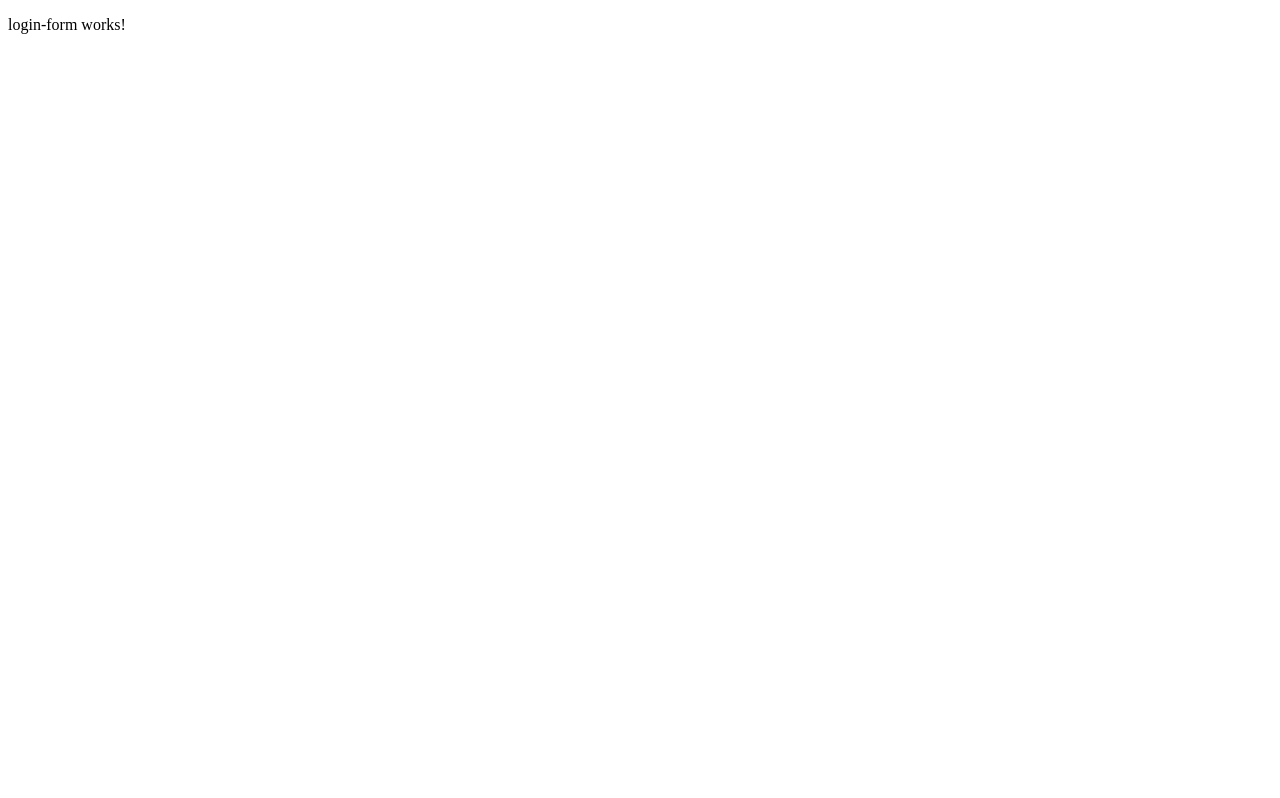
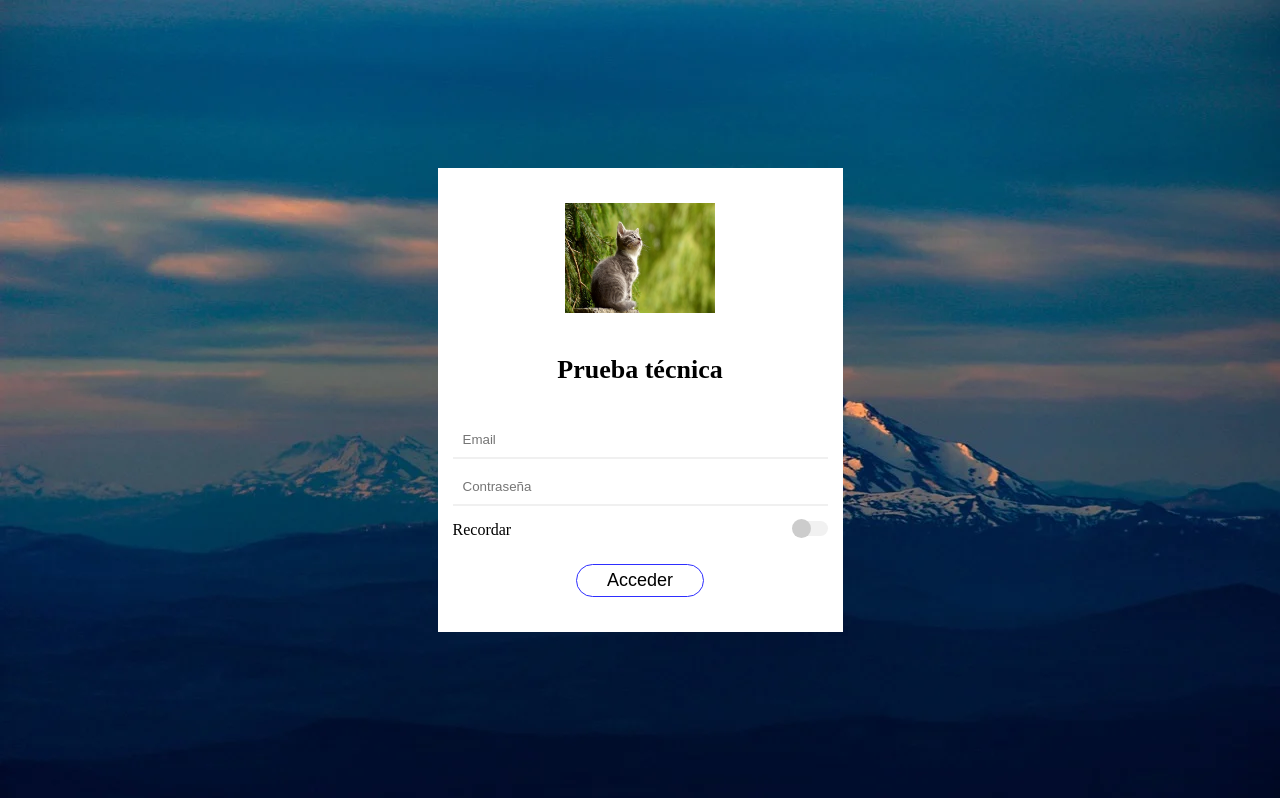
Before and after one commit to alekscommit/sanitas-app, an Angular app in the folder test_app/: page / in a window 1280 px wide. Built offline with nearby package versions, Linux system fonts and the light colour scheme.

Commit message:
Thecnical test according to design

```diff
--- a/test_app/src/app/app.component.scss
+++ b/test_app/src/app/app.component.scss
@@ -0,0 +1,6 @@
+html,
+body {
+  margin: 0px;
+  height: 100%;
+  overflow: hidden;
+}
--- a/test_app/src/app/app.module.ts
+++ b/test_app/src/app/app.module.ts
@@ -4,6 +4,8 @@ import { BrowserModule } from '@angular/platform-browser';
 import { AppRoutingModule } from './app-routing.module';
 import { AppComponent } from './app.component';
 import { LoginFormComponent } from './components/login-form/login-form.component';
+import { FormsModule } from '@angular/forms';
+import { CommonModule } from '@angular/common';
 
 @NgModule({
   declarations: [
@@ -12,7 +14,9 @@ import { LoginFormComponent } from './components/login-form/login-form.component
   ],
   imports: [
     BrowserModule,
-    AppRoutingModule
+    AppRoutingModule,
+    FormsModule,
+    CommonModule
   ],
   providers: [],
   bootstrap: [AppComponent]
--- a/test_app/src/app/components/login-form/login-form.component.html
+++ b/test_app/src/app/components/login-form/login-form.component.html
@@ -1 +1,26 @@
-<p>login-form works!</p>
+<div class="body-content">
+    <div class="main-container">
+        <img src="../../../assets/img/logo.jpg" />
+        <h1>Prueba técnica</h1>
+        <form (ngSubmit)="onSubmit(loginForm)" #loginForm="ngForm">
+            <div class="form-control">
+                <label for="email" [hidden]="true">Email</label>
+                <input type="text" id="email" name="email" [(ngModel)]="email" [email]="true" required placeholder="Email" />
+                <span>{{ emailErrorMessage }}</span>
+            </div>
+            <div class="form-control">
+                <label for="password" [hidden]="true">Password</label>
+                <input type="password" id="password" name="password" [(ngModel)]="password" required placeholder="Contraseña" />
+                <span>{{ passwordErrorMessage }}</span>
+            </div>
+            <div class="remember">
+                <label for="remember">Recordar</label>
+                <label class="switch">
+                    <input type="checkbox" id="remember" name="remember" [(ngModel)]="remember">
+                    <span class="slider"></span>
+                </label>
+            </div>
+            <button type="submit" class="btn-access">Acceder</button>
+        </form>
+    </div>
+</div>
--- a/test_app/src/app/components/login-form/login-form.component.scss
+++ b/test_app/src/app/components/login-form/login-form.component.scss
@@ -0,0 +1,118 @@
+.body-content {
+    background-image: url("../../../assets/img/background.jpg");
+    background-size: auto;
+    height: 100%;
+    margin: 0;
+    display: flex;
+    align-items: center;
+    justify-content: center;
+}
+h1 {
+    font-size: 26px;
+    padding: 20px;
+}
+.main-container {
+    width: 375px;
+    background: #fff;
+    text-align: center;
+    padding: 35px 15px;
+
+    img {
+        width: 150px;
+        height: 110px;
+    }
+}
+form {
+    .form-control {
+        width: 100%;
+        display: flex;
+        flex-direction: column;
+
+        input {
+            padding: 10px;
+            border: 0;
+            border-bottom: 2px solid #f0f0f0;
+            outline: none;
+        }
+        span {
+            text-align: left;
+            padding: 5px 0;
+            color: #C00;
+        }
+    }
+    button {
+        background-color: transparent;
+        border-radius: 18px;
+        padding: 5px 30px;
+        border: 1px solid #2E2EFF;
+        margin-top: 20px;
+        cursor: pointer;
+        font-size: 18px;
+    }
+    button:hover {
+        background-color: #f0f0f0;
+    }
+}
+
+.remember {
+    display: flex;
+    padding: 5px 0;
+    & label:first-child {
+        flex-grow: 1;
+        text-align: left;
+    }
+}
+.slider {
+}
+
+.slider:before {
+}
+.switch {
+    position: relative;
+    display: inline-block;
+    width: 35px;
+    height: 15px;
+
+    input {
+        opacity: 0;
+        width: 0;
+        height: 0;
+    }
+    .slider {
+        position: absolute;
+        border-radius: 34px;
+        cursor: pointer;
+        top: 0;
+        left: 0;
+        right: 0;
+        bottom: 0;
+        background-color: #f1f1f1;
+        transition: 0.4s;
+
+        &:before {
+            position: absolute;
+            border-radius: 50%;
+            content: "";
+            height: 19px;
+            width: 19px;
+            left: -1px;
+            bottom: -2px;
+            background-color: #ccc;
+            transition: 0.4s;
+        }
+      }
+
+      input:checked + .slider {
+        background-color: #2E2EFF;
+      }
+
+      input:focus + .slider {
+        box-shadow: 0 0 1px #2E2EFF;
+      }
+
+      input:checked + .slider:before {
+        -webkit-transform: translateX(20px);
+        -ms-transform: translateX(20px);
+        transform: translateX(20px);
+      }
+  }
--- a/test_app/src/app/components/login-form/login-form.component.ts
+++ b/test_app/src/app/components/login-form/login-form.component.ts
@@ -7,4 +7,40 @@ import { Component } from '@angular/core';
 })
 export class LoginFormComponent {
 
+  email = '';
+  password = '';
+  remember = false;
+  showFormErrors = false;
+  emailErrorMessage = '';
+  passwordErrorMessage = '';
+
+  public onSubmit(form: any) {
+    if (this.validateForm(form)) {
+      console.log('OK');
+    } else {
+      this.showFormErrors = true;
+    }
+  }
+
+  private validateForm(form: any): boolean {
+    console.log(form.controls);
+    this.emailErrorMessage = '';
+    this.passwordErrorMessage = '';
+    let validate = true;
+    if (form.controls.email.errors && form.controls.email.errors.required) {
+      this.emailErrorMessage = 'El campo es obligatorio';
+      validate = false;
+    } else if (form.controls.email.errors && form.controls.email.errors.email) {
+      this.emailErrorMessage = 'El email introducido no es válido';
+      validate = false;
+    }
+    if (form.controls.password.errors && form.controls.password.errors.required) {
+      this.passwordErrorMessage = 'El campo es obligatorio';
+      validate = false;
+    } else if (form.controls.password.value.length < 5) {
+      this.passwordErrorMessage = 'La contraseña tiene que ser mínimo de 5 caracteres'
+      validate = false;
+    }
+    return validate;
+  }
 }
```
